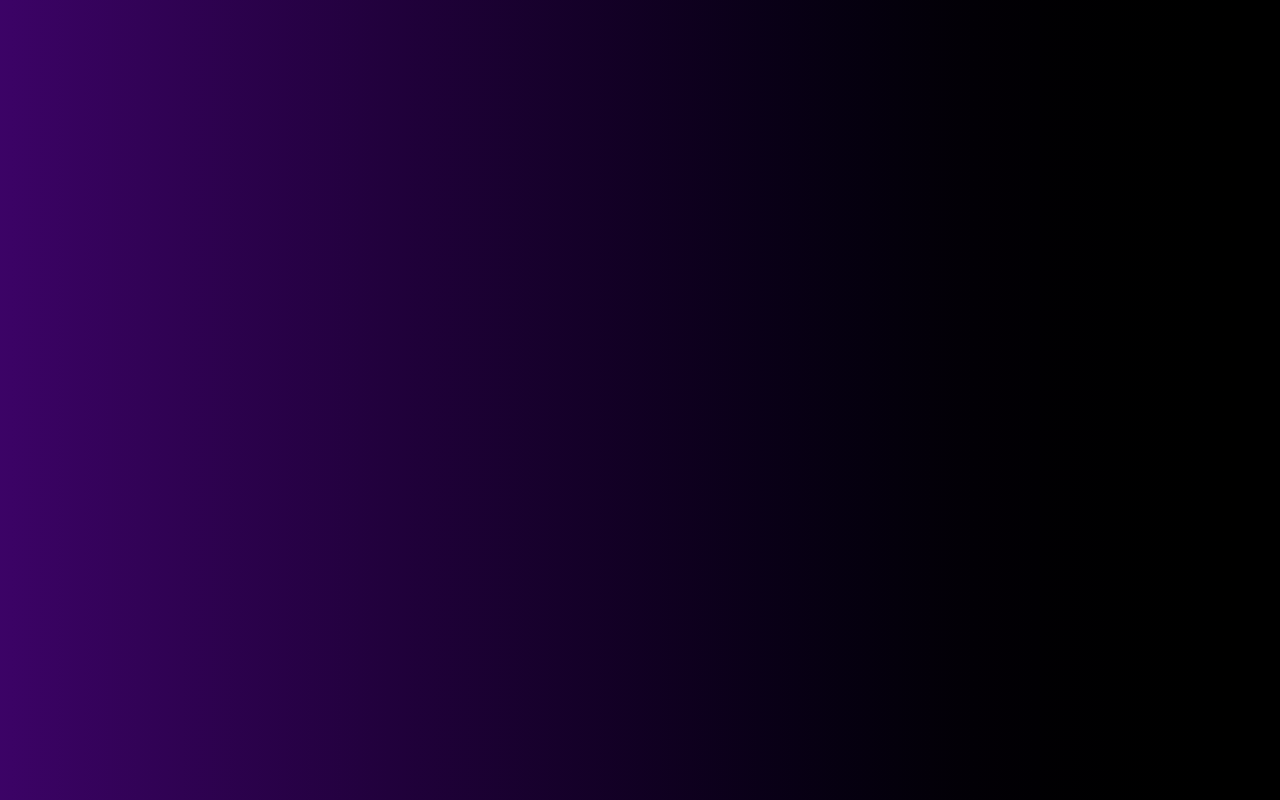
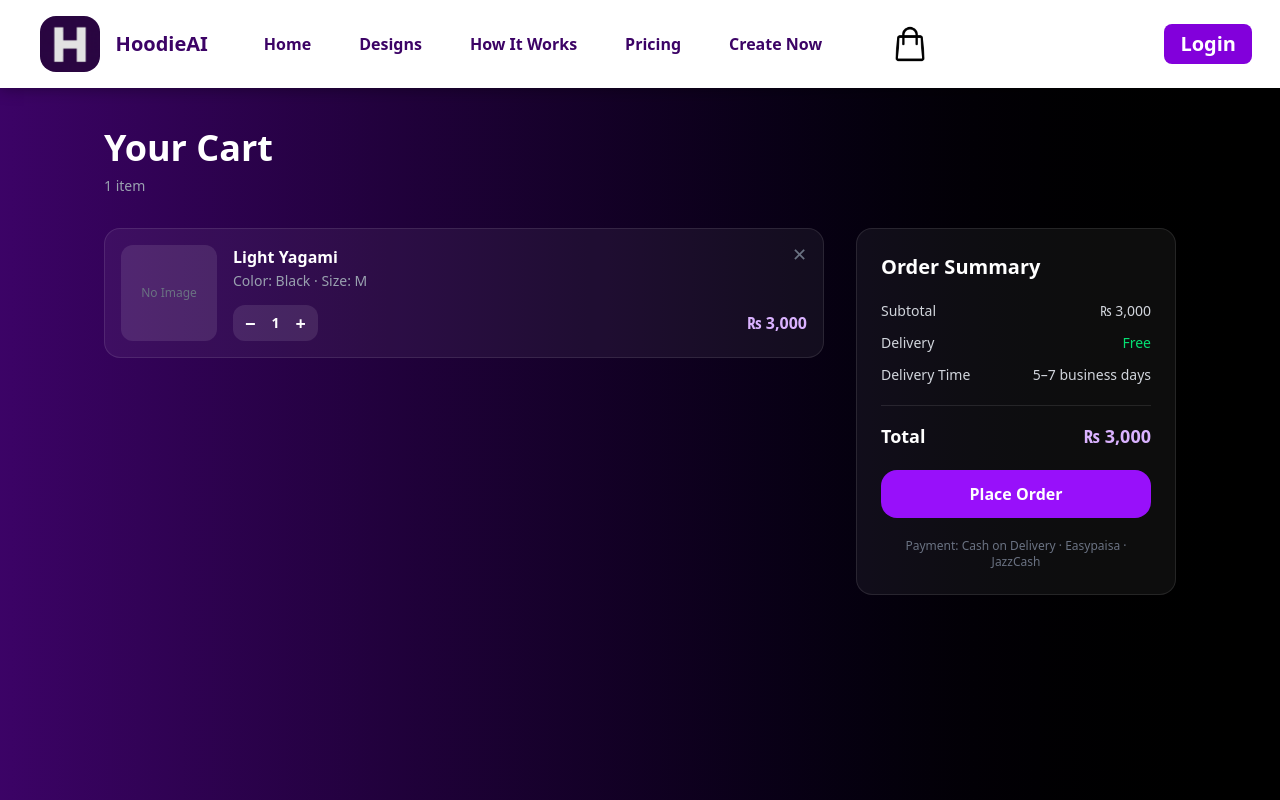
Before and after one commit to FaizanKhan-py/HoodieAi, a React (Vite) app in the folder frontend/: page /cart in a window 1280 px wide. Before the commit this address had no page. Shown: the top 800 px of the page. Built offline with nearby package versions, Linux system fonts and the light colour scheme; no server answers.

Commit message:
Implement cart page with quantity control, remove item, and order summary; add cart route and navbar icon

```diff
--- a/frontend/src/App.jsx
+++ b/frontend/src/App.jsx
@@ -5,6 +5,7 @@ import Home from './components/Home'
 import Creatnow from './components/createnow'
 import Designs from './components/designs'
 import ProtectedRoute from './components/ProtectedRoute'
+import Cart from './components/Cart'
 
 function App() {
   return (
@@ -13,6 +14,7 @@ function App() {
         <Route path="/" element={<Layout />}>
           <Route index element={<Home />} />
           <Route path="designs" element={<Designs />} />
+          <Route path="cart" element={<Cart />} />
           <Route
             path="create"
             element={
--- /dev/null
+++ b/frontend/src/components/Cart.jsx
@@ -0,0 +1,160 @@
+import { useState } from 'react';
+import { Link } from 'react-router-dom';
+
+// dummy data for now — replace with real cart state/API later
+const initialItems = [
+  {
+    id: 1,
+    title: "Light Yagami",
+    color: "Black",
+    size: "M",
+    price: 3000,
+    quantity: 1,
+    image: null, // replace with actual image url
+  },
+];
+
+export default function Cart() {
+  const [items, setItems] = useState(initialItems);
+
+  const updateQuantity = (id, delta) => {
+    setItems(prev =>
+      prev.map(item =>
+        item.id === id
+          ? { ...item, quantity: Math.max(1, item.quantity + delta) }
+          : item
+      )
+    );
+  };
+
+  const removeItem = (id) => {
+    setItems(prev => prev.filter(item => item.id !== id));
+  };
+
+  const total = items.reduce((sum, item) => sum + item.price * item.quantity, 0);
+
+  return (
+    <div className="min-h-screen w-full px-5 md:px-20 py-10">
+
+      <h1 className="text-3xl md:text-4xl font-bold mb-2">Your Cart</h1>
+      <p className="text-gray-400 text-sm mb-8">
+        {items.length === 0 ? "No items in cart" : `${items.length} item${items.length > 1 ? "s" : ""}`}
+      </p>
+
+      {items.length === 0 ? (
+        /* ── EMPTY STATE ── */
+        <div className="flex flex-col items-center justify-center gap-5 mt-24 text-center">
+          <p className="text-6xl">🛒</p>
+          <h2 className="text-2xl font-semibold">Your cart is empty</h2>
+          <p className="text-gray-400">Looks like you haven't added anything yet.</p>
+          <Link to="/create">
+            <button className="mt-2 px-6 py-3 bg-purple-600 hover:bg-purple-700 rounded-2xl font-semibold transition">
+              Create a Hoodie
+            </button>
+          </Link>
+        </div>
+
+      ) : (
+        <div className="flex flex-col lg:flex-row gap-8">
+
+          {/* ── ITEMS LIST ── */}
+          <div className="flex-1 flex flex-col gap-4">
+            {items.map(item => (
+              <div
+                key={item.id}
+                className="flex gap-4 bg-white/5 border border-white/10 rounded-2xl p-4"
+              >
+                {/* Image */}
+                <div className="w-24 h-24 rounded-xl overflow-hidden bg-white/10 flex-shrink-0">
+                  {item.image ? (
+                    <img src={item.image} alt={item.title} className="w-full h-full object-cover" />
+                  ) : (
+                    <div className="w-full h-full flex items-center justify-center text-gray-500 text-xs">
+                      No Image
+                    </div>
+                  )}
+                </div>
+
+                {/* Details */}
+                <div className="flex-1 flex flex-col justify-between">
+                  <div className="flex justify-between items-start">
+                    <div>
+                      <h3 className="font-semibold text-base">{item.title}</h3>
+                      <p className="text-gray-400 text-sm mt-0.5">
+                        Color: {item.color} · Size: {item.size}
+                      </p>
+                    </div>
+                    <button
+                      onClick={() => removeItem(item.id)}
+                      className="text-gray-500 hover:text-red-400 transition text-lg leading-none"
+                    >
+                      ✕
+                    </button>
+                  </div>
+
+                  <div className="flex items-center justify-between mt-3">
+                    {/* Quantity */}
+                    <div className="flex items-center gap-3 bg-white/10 rounded-xl px-3 py-1">
+                      <button
+                        onClick={() => updateQuantity(item.id, -1)}
+                        className="text-lg font-bold hover:text-purple-400 transition"
+                      >
+                        −
+                      </button>
+                      <span className="text-sm font-semibold w-4 text-center">{item.quantity}</span>
+                      <button
+                        onClick={() => updateQuantity(item.id, 1)}
+                        className="text-lg font-bold hover:text-purple-400 transition"
+                      >
+                        +
+                      </button>
+                    </div>
+
+                    {/* Price */}
+                    <p className="font-semibold text-purple-300">
+                      ₨ {(item.price * item.quantity).toLocaleString()}
+                    </p>
+                  </div>
+                </div>
+              </div>
+            ))}
+          </div>
+
+          {/* ── ORDER SUMMARY ── */}
+          <div className="lg:w-80 bg-white/5 border border-white/10 rounded-2xl p-6 h-fit flex flex-col gap-5">
+            <h2 className="text-xl font-bold">Order Summary</h2>
+
+            <div className="flex flex-col gap-3 text-sm text-gray-300">
+              <div className="flex justify-between">
+                <span>Subtotal</span>
+                <span>₨ {total.toLocaleString()}</span>
+              </div>
+              <div className="flex justify-between">
+                <span>Delivery</span>
+                <span className="text-green-400">Free</span>
+              </div>
+              <div className="flex justify-between">
+                <span>Delivery Time</span>
+                <span>5–7 business days</span>
+              </div>
+            </div>
+
+            <div className="border-t border-white/10 pt-4 flex justify-between font-bold text-lg">
+              <span>Total</span>
+              <span className="text-purple-300">₨ {total.toLocaleString()}</span>
+            </div>
+
+            <button className="w-full py-3 bg-purple-600 hover:bg-purple-700 active:scale-95 rounded-2xl font-semibold text-white transition-all duration-200">
+              Place Order
+            </button>
+
+            <p className="text-xs text-gray-500 text-center">
+              Payment: Cash on Delivery · Easypaisa · JazzCash
+            </p>
+          </div>
+
+        </div>
+      )}
+    </div>
+  );
+}
--- a/frontend/src/components/Layout.jsx
+++ b/frontend/src/components/Layout.jsx
@@ -107,8 +107,15 @@ export default function Layout() {
           </li>
 
           <li>
-            <img src={shoppingbag} alt="" width={40} className="ml-9" />
-          </li>
+  <NavLink to="/cart">
+    <img
+      src={shoppingbag}
+      alt="Cart"
+      width={40}
+      className="ml-9 cursor-pointer hover:opacity-80 transition"
+    />
+  </NavLink>
+</li>
         </ul>
 
         {/* AUTH SECTION */}
```
